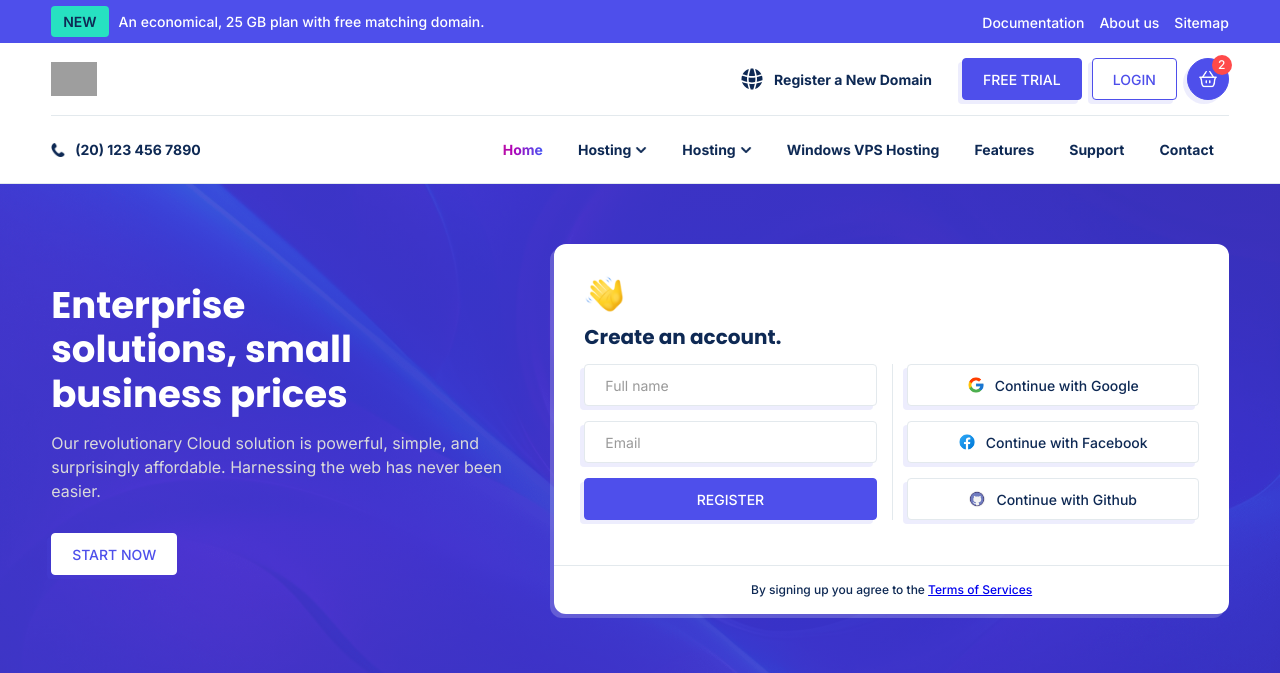
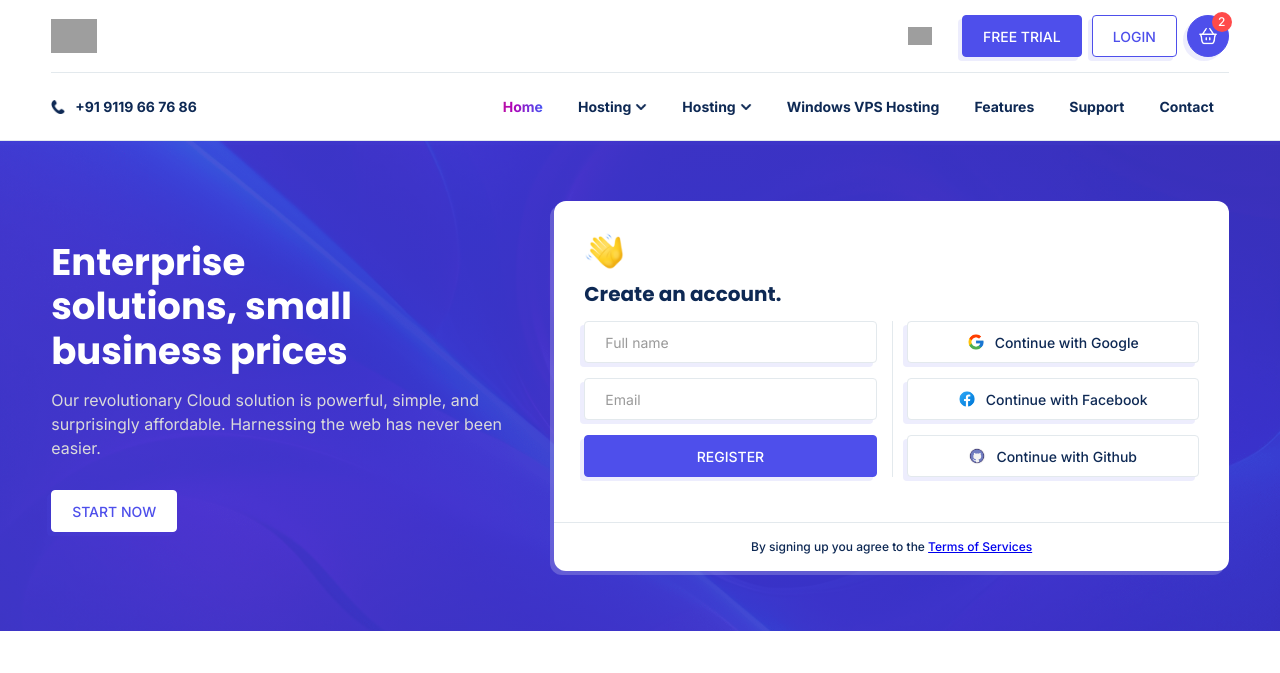
Before and after one commit to Flyhost/theme2025, a PHP site: page /index.php in a window 1280 px wide. Shown: the top 673 px of the page. Run offline with PHP 8.4, Linux system fonts and the light colour scheme; grey boxes are pictures that could not be loaded.

Commit message:
Update navbar.inc.php

```diff
--- a/templates/navbar.inc.php
+++ b/templates/navbar.inc.php
@@ -1,21 +1,21 @@
-<!-- :: NEWS-AREA :: -->
+<!-- :: NEWS-AREA ::
 <div class="news-area d-lg-block" id="news-area">
   <div class="container-fluid">
-    <!-- row -->
+    <!-- row
     <div class="row align-items-center">
-      <!-- col -->
+      <!-- col
       <div class="col-lg-6">
-        <!-- news -->
+        <!-- news
         <div class="news new d-flex align-items-center">
-          <!-- badge -->
+          <!-- badge
           <div class="badge mr--sm-2">NEW</div>
-          <!-- link -->
+          <!-- link
           <a href="#" class="link">An economical, 25 GB plan with free matching domain.</a>
         </div>
       </div>
-      <!-- col -->
+      <!-- col
       <div class="col-lg-6 d-lg-block d-none">
-        <!-- links -->
+        <!-- links
         <ul class="links list-unstyled d-flex align-items-center justify-content-end">
           <li class="item mr-1"><a href="#" target="_blank">Documentation</a></li>
           <li class="item mr-1"><a href="#" target="_blank">About us</a></li>
@@ -24,7 +24,7 @@
       </div>
     </div>
   </div>
-</div>
+</div> -->
 
 <!-- :: THEME-NAVBAR :: -->
 <nav class="theme-navbar" id="theme-navbar" data-responsive="true">
@@ -43,8 +43,8 @@
       <div class="options d-md-flex d-none align-items-center justify-content-end ml-auto">
         <!-- c-link -->
         <a href="domains.php" class="c-link">
-          <img src="assets/images/icons/www.svg" class="icon mr--sm-2" alt="icon">
-          <span class="text">Register a New Domain</span>
+          <img src="https://inregistrar.com/in-registrar.jpg" class='icon' alt="icon">
+
         </a>
         <!-- buttons -->
         <div class="buttons d-inline-flex align-items-center ml-2">
@@ -95,7 +95,7 @@
         <!-- item -->
         <a href="tel:0000" class="item">
           <img src="assets/images/icons/phone-receiver-silhouette.png" class="img-fluid mr--sm-2" alt="Phone">
-          <span class="text">(20) 123 456 7890</span>
+          <span class="text">+91 9119 66 76 86</span>
         </a>
       </div>
       <!-- links -->
```
